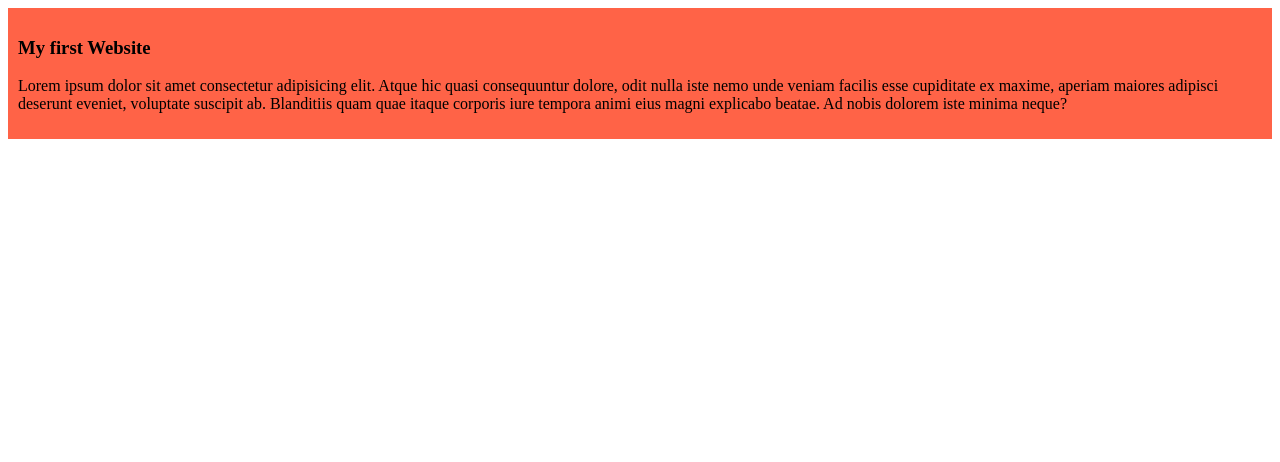
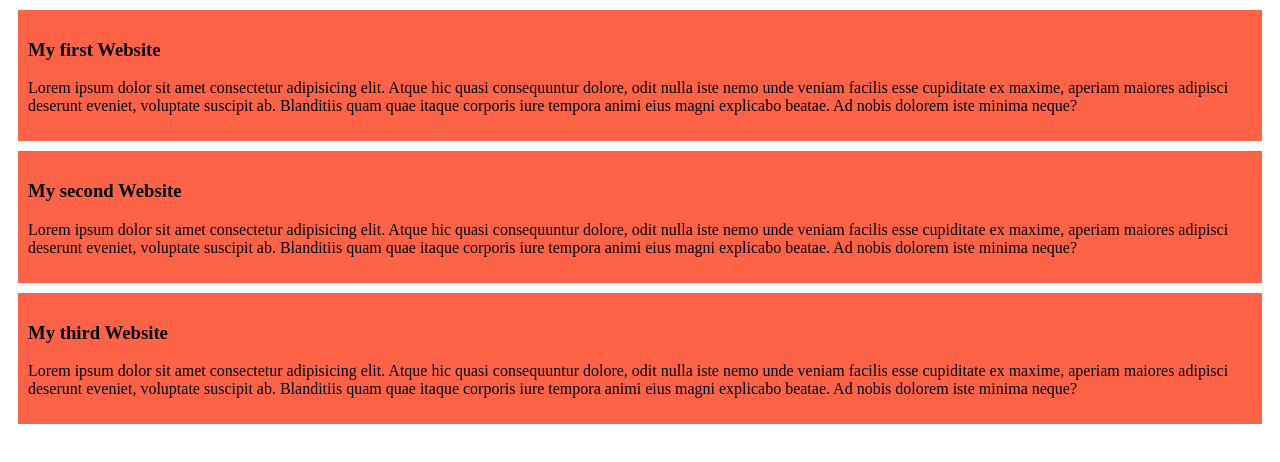
Before and after one commit to CodeXMehedi/my-first-github-repo, a plain HTML site: page index.html in a window 1280 px wide. Drawn offline with Linux system fonts and the light colour scheme.

Commit message:
added the second and the third blog

```diff
--- a/index.html
+++ b/index.html
@@ -17,6 +17,22 @@
       minima neque?</p>
 
   </div>
+  <div>
+    <h3>My second Website</h3>
+    <p>Lorem ipsum dolor sit amet consectetur adipisicing elit. Atque hic quasi consequuntur dolore, odit nulla iste
+      nemo unde veniam facilis esse cupiditate ex maxime, aperiam maiores adipisci deserunt eveniet, voluptate suscipit
+      ab. Blanditiis quam quae itaque corporis iure tempora animi eius magni explicabo beatae. Ad nobis dolorem iste
+      minima neque?</p>
+
+  </div>
+  <div>
+    <h3>My third Website</h3>
+    <p>Lorem ipsum dolor sit amet consectetur adipisicing elit. Atque hic quasi consequuntur dolore, odit nulla iste
+      nemo unde veniam facilis esse cupiditate ex maxime, aperiam maiores adipisci deserunt eveniet, voluptate suscipit
+      ab. Blanditiis quam quae itaque corporis iure tempora animi eius magni explicabo beatae. Ad nobis dolorem iste
+      minima neque?</p>
+
+  </div>
 </body>
 
 </html>
--- a/styles/blog.css
+++ b/styles/blog.css
@@ -1,4 +1,5 @@
 div{
   background-color: tomato;
   padding: 10px;
+  margin: 10px;
 }
```
